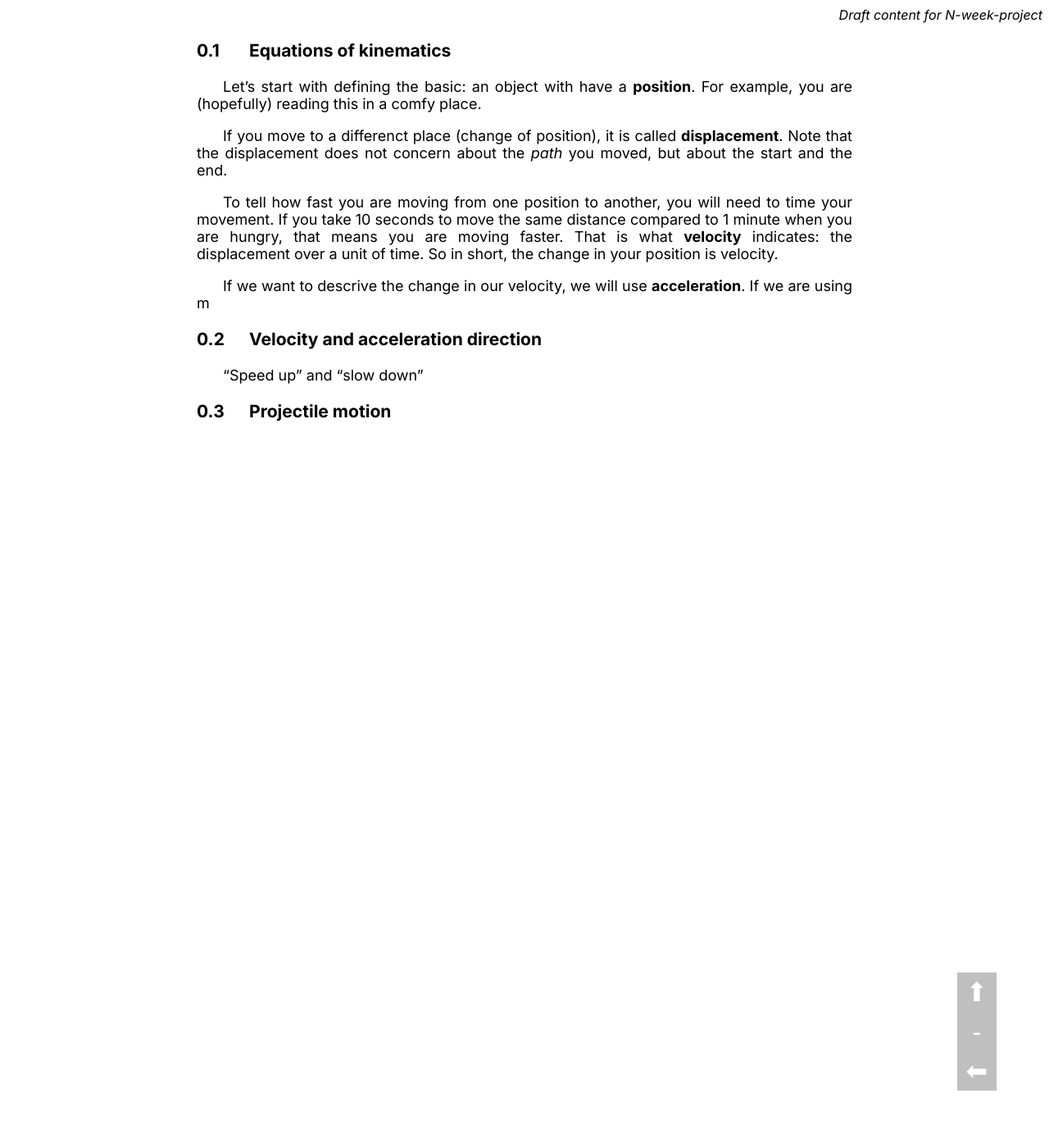
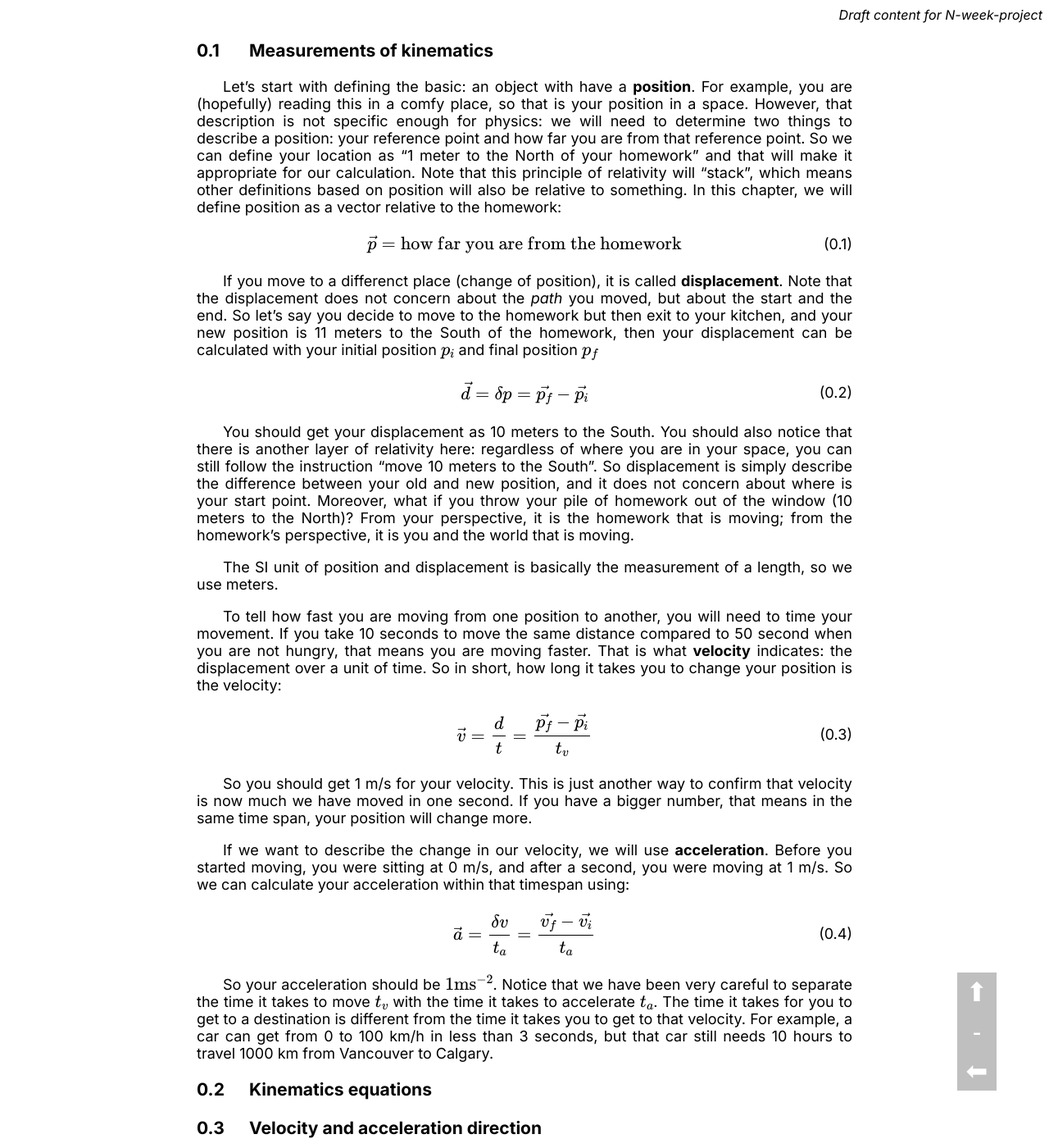
Before and after one commit to LukeNK/n-week-project, a Jekyll site: the page built from drafts/kinematics.md, in a window 1280 px wide and 1400 px high. Shown: the whole window at 82% size. Built offline with Jekyll 4.4.1, drawn with Linux system fonts in a browser that asks for light colours.

Commit message:
Add measurements of kinematic

```diff
--- a/drafts/kinematics.md
+++ b/drafts/kinematics.md
@@ -1,16 +1,40 @@
 ---
 layout: draft
 title: Kinematics
+prerequisites:
+    - m-vector-intro
 ---
 
-### Equations of kinematics
-Let's start with defining the basic: an object with have a **position**. For example, you are (hopefully) reading this in a comfy place.
+### Measurements of kinematics
+Let's start with defining the basic: an object with have a **position**. For example, you are (hopefully) reading this in a comfy place, so that is your position in a space. However, that description is not specific enough for physics: we will need to determine two things to describe a position: your reference point and how far you are from that reference point. So we can define your location as "1 meter to the North of your homework" and that will make it appropriate for our calculation. Note that this principle of relativity will "stack", which means other definitions based on position will also be relative to something. In this chapter, we will define position as a vector relative to the homework:
+<eq>
+    \vec{p} = \text{how far you are from the homework}
+</eq>
 
-If you move to a differenct place (change of position), it is called **displacement**. Note that the displacement does not concern about the _path_ you moved, but about the start and the end.
+If you move to a differenct place (change of position), it is called **displacement**. Note that the displacement does not concern about the _path_ you moved, but about the start and the end. So let's say you decide to move to the homework but then exit to your kitchen, and your new position is 11 meters to the South of the homework, then your displacement can be calculated with your initial position $p_i$ and final position $p_f$
+<eq>
+    \vec{d} = \delta p = \vec{p_f} - \vec{p_i}
+</eq>
 
-To tell how fast you are moving from one position to another, you will need to time your movement. If you take 10 seconds to move the same distance compared to 1 minute when you are hungry, that means you are moving faster. That is what **velocity** indicates: the displacement over a unit of time. So in short, the change in your position is velocity.
+You should get your displacement as 10 meters to the South. You should also notice that there is another layer of relativity here: regardless of where you are in your space, you can still follow the instruction "move 10 meters to the South". So displacement is simply describe the difference between your old and new position, and it does not concern about where is your start point. Moreover, what if you throw your pile of homework out of the window (10 meters to the North)? From your perspective, it is the homework that is moving; from the homework's perspective, it is you and the world that is moving.
 
-If we want to descrive the change in our velocity, we will use **acceleration**. If we are using m
+The SI unit of position and displacement is basically the measurement of a length, so we use meters.
+
+To tell how fast you are moving from one position to another, you will need to time your movement. If you take 10 seconds to move the same distance compared to 50 second when you are not hungry, that means you are moving faster. That is what **velocity** indicates: the displacement over a unit of time. So in short, how long it takes you to change your position is the velocity:
+<eq>
+    \vec{v} = \frac{d}{t} = \frac{\vec{p_f} - \vec{p_i}}{t_v}
+</eq>
+
+So you should get 1 m/s for your velocity. This is just another way to confirm that velocity is now much we have moved in one second. If you have a bigger number, that means in the same time span, your position will change more.
+
+If we want to describe the change in our velocity, we will use **acceleration**. Before you started moving, you were sitting at 0 m/s, and after a second, you were moving at 1 m/s. So we can calculate your acceleration within that timespan using:
+<eq>
+    \vec{a} = \frac{\delta v}{t_a} = \frac{\vec{v_f} - \vec{v_i}}{t_a}
+</eq>
+
+So your acceleration should be $1\text{m}\text{s}^{-2}$. Notice that we have been very careful to separate the time it takes to move $t_v$ with the time it takes to accelerate $t_a$. The time it takes for you to get to a destination is different from the time it takes you to get to that velocity. For example, a car can get from 0 to 100 km/h in less than 3 seconds, but that car still needs 10 hours to travel 1000 km from Vancouver to Calgary.
+
+### Kinematics equations
 
 ### Velocity and acceleration direction
 "Speed up" and "slow down"
```
